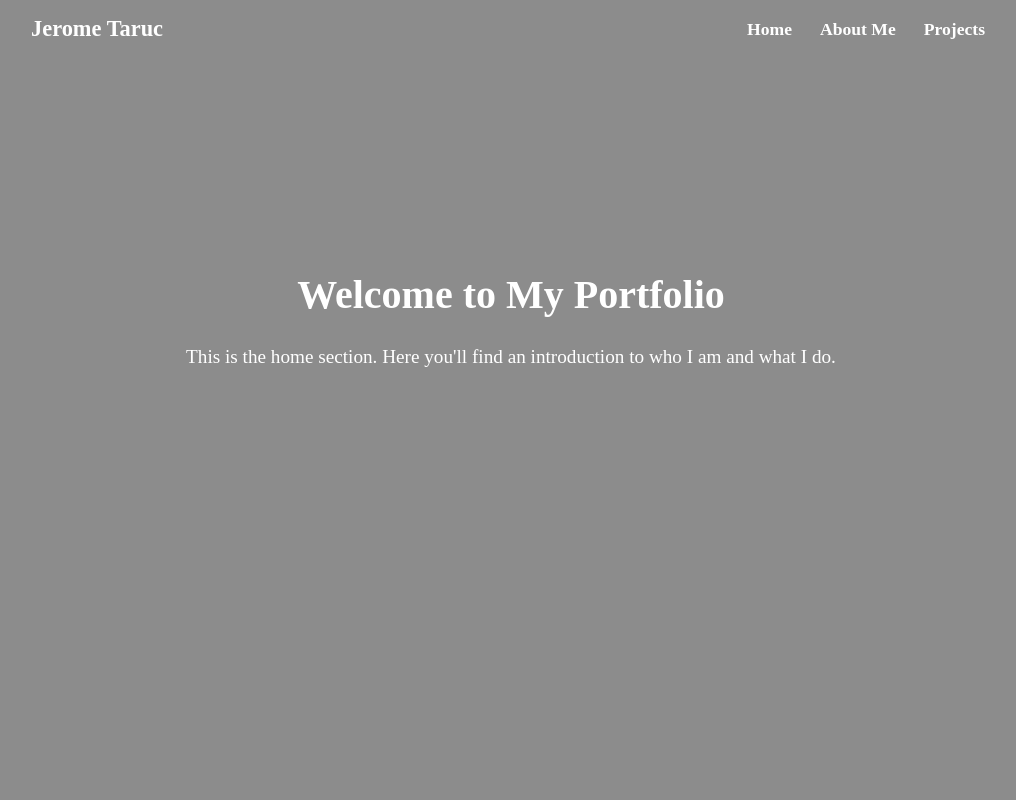
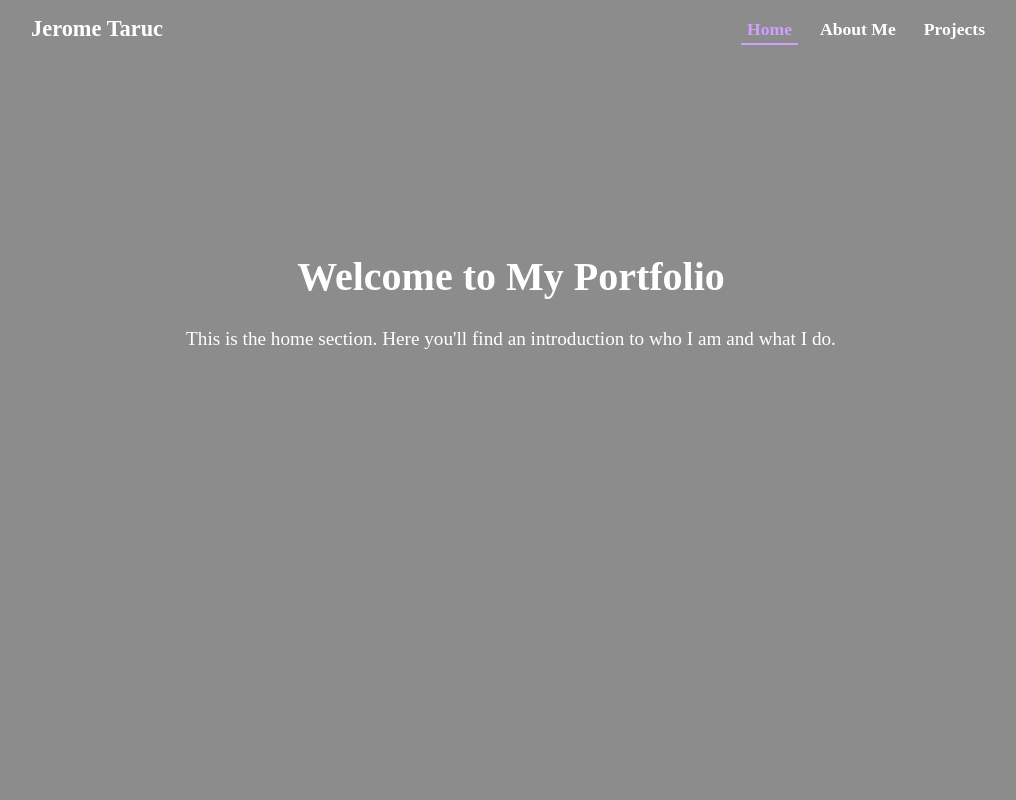
Before and after one commit to jerometaruc/jerome-taruc, a React (Create React App) app: page / in a window 1280 px wide. Shown: the top 800 px of the page, without its empty margins (129-1145 px from the left). Built offline with nearby package versions, Linux system fonts and the light colour scheme; a web font is replaced by a local one.

Commit message:
Added scrolls to NavBar

```diff
--- a/src/components/NavBar.js
+++ b/src/components/NavBar.js
@@ -1,11 +1,62 @@
+import React, { useState, useEffect } from 'react';
+
 const NavBar = () => {
+    const [activeSection, setActiveSection] = useState('home');
+
+    useEffect(() => {
+        const handleScroll = () => {
+            const sections = ['home', 'about', 'projects'];
+            const scrollPosition = window.scrollY + 100;
+
+            for (const section of sections) {
+                const element = document.getElementById(section);
+                if (element) {
+                    const { offsetTop, offsetHeight } = element;
+                    if (scrollPosition >= offsetTop && scrollPosition < offsetTop + offsetHeight) {
+                        setActiveSection(section);
+                        break;
+                    }
+                }
+            }
+        };
+
+        window.addEventListener('scroll', handleScroll);
+        return () => window.removeEventListener('scroll', handleScroll);
+    }, []);
+
+    const handleClick = (e, section) => {
+        e.preventDefault();
+        const element = document.getElementById(section);
+        if (element) {
+            element.scrollIntoView({ behavior: 'smooth' });
+        }
+    };
+
     return (
         <nav className="navbar">
             <h1>Jerome Taruc</h1>
             <div className="links">
-                <a href="#home">Home</a>
-                <a href="#about">About Me</a>
-                <a href="#projects">Projects</a>
+                <a
+                    href="#home"
+                    className={activeSection === 'home' ? 'active' : ''}
+                    onClick={(e) => handleClick(e, 'home')}
+                >
+                    Home
+                </a>
+                <a
+                    href="#about"
+                    className={activeSection === 'about' ? 'active' : ''}
+                    onClick={(e) => handleClick(e, 'about')}
+                >
+                    About Me
+                </a>
+                <a
+                    href="#projects"
+                    className={activeSection === 'projects' ? 'active' : ''}
+                    onClick={(e) => handleClick(e, 'projects')}
+                >
+                    Projects
+                </a>
             </div>
         </nav>
     );
--- a/src/styles/Sections.css
+++ b/src/styles/Sections.css
@@ -1,9 +1,10 @@
 .section {
-    min-height: 60vh;
+    min-height: 70vh;
     padding: 2rem;
     display: flex;
     align-items: center;
     justify-content: center;
+    scroll-margin-top: 80px;
 }
 
 .section .content {
--- a/src/styles/global.css
+++ b/src/styles/global.css
@@ -1,4 +1,8 @@
 @import url('https://fonts.googleapis.com/css2?family=NTR&display=swap');
+
+html {
+    scroll-behavior: smooth;
+}
 
 * {
   margin: 0;
--- a/src/styles/navbar.css
+++ b/src/styles/navbar.css
@@ -5,6 +5,11 @@
   max-width: 80vw;
   margin: 0 auto;
   background: #8c8c8c;
+  position: fixed;
+  top: 0;
+  left: 0;
+  right: 0;
+  z-index: 1000;
 }
 
 .navbar h1 {
@@ -28,8 +33,25 @@
   text-decoration: none;
   padding: 6px;
   transition: all 200ms ease-in;
+  position: relative;
 }
 
 .navbar a:hover {
   color: #cf9fff;
 }
+
+.navbar a.active {
+  color: #cf9fff;
+}
+
+.navbar a.active::after {
+  content: '';
+  position: absolute;
+  bottom: 0;
+  left: 0;
+  width: 100%;
+  height: 2px;
+  background-color: #cf9fff;
+  transform: scaleX(1);
+  transition: transform 200ms ease-in;
+}
```
